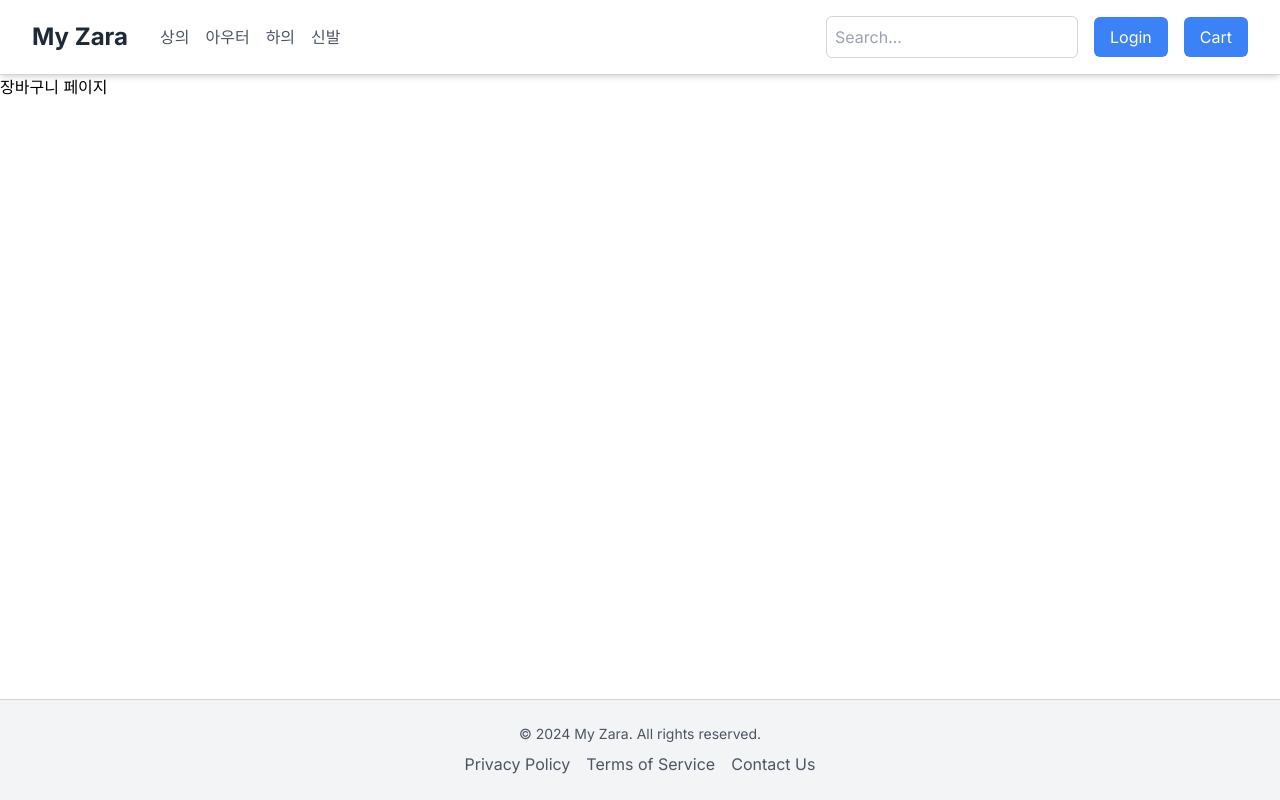
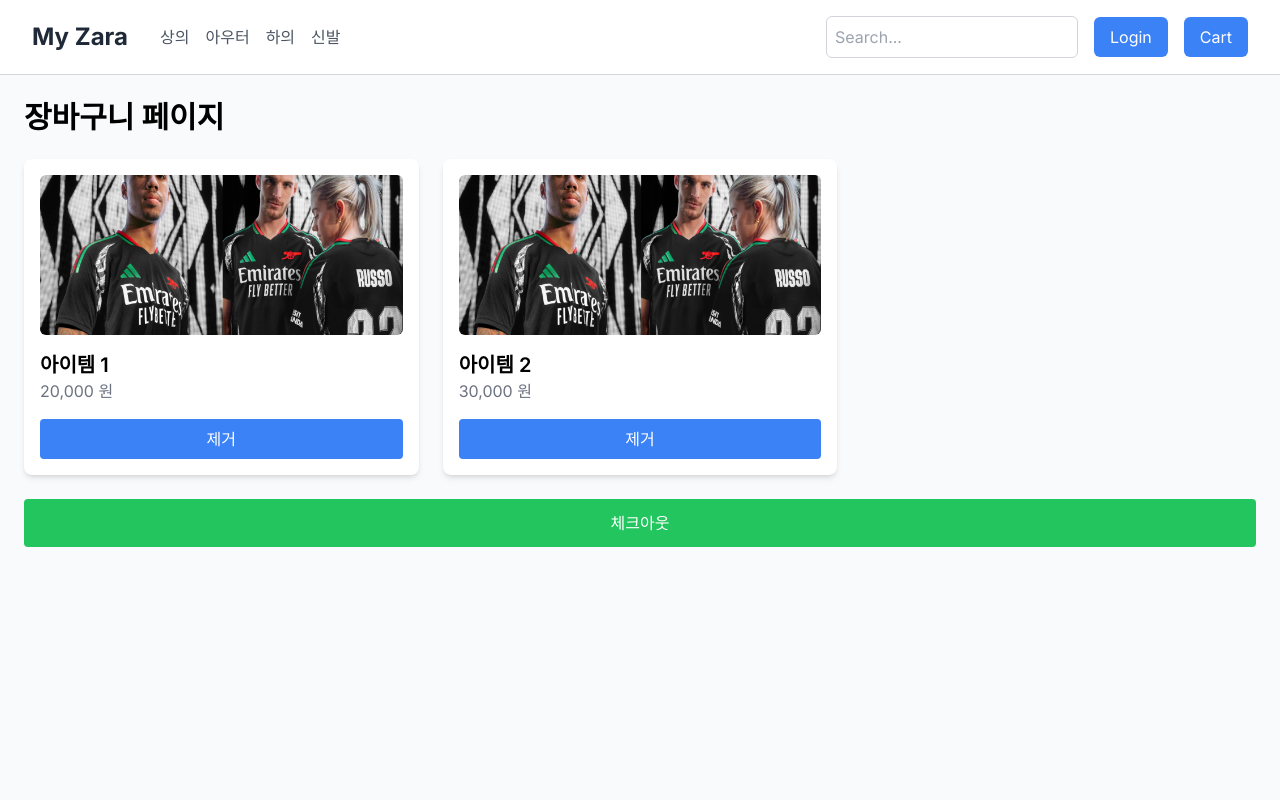
Before and after one commit to wnstndks/ShopProject, a Next.js app: page /Cart in a window 1280 px wide. Shown: the top 800 px of the page. Built offline with nearby package versions, Linux system fonts and the light colour scheme.

Commit message:
상의 페이지 라우팅

```diff
--- a/app/Cart/page.tsx
+++ b/app/Cart/page.tsx
@@ -1,5 +1,50 @@
-export default function Cart(){
-    return(
-        <div>장바구니 페이지</div>
-    )
+'use client'
+import { useState } from 'react';
+
+interface CartItem {
+    id: number;
+    name: string;
+    price: number;
+    image: string;
 }
+
+export default function Cart() {
+    const [cartItems, setCartItems] = useState<CartItem[]>([
+        // 예시 데이터
+        { id: 1, name: "아이템 1", price: 20000, image: "/img/arsenal.png" },
+        { id: 2, name: "아이템 2", price: 30000, image: "/img/arsenal.png" },
+    ]);
+
+    const handleCheckout = () => {
+        // 체크아웃 처리 로직
+        console.log('체크아웃 진행:', cartItems);
+    };
+
+    return (
+        <div className="p-6 bg-gray-50 min-h-screen">
+            <h1 className="text-3xl font-bold mb-6">장바구니 페이지</h1>
+            {cartItems.length === 0 ? (
+                <p className="text-lg">장바구니에 아이템이 없습니다.</p>
+            ) : (
+                <div className="grid grid-cols-1 sm:grid-cols-2 lg:grid-cols-3 gap-6">
+                    {cartItems.map((item) => (
+                        <div key={item.id} className="bg-white p-4 rounded-lg shadow-md hover:shadow-lg transition-shadow">
+                            <img src={item.image} alt={item.name} className="w-full h-40 object-cover rounded-md mb-4" />
+                            <h2 className="text-xl font-semibold">{item.name}</h2>
+                            <p className="text-gray-500">{item.price.toLocaleString()} 원</p>
+                            <button className="mt-4 w-full bg-blue-500 text-white rounded py-2 hover:bg-blue-600 transition-colors">
+                                제거
+                            </button>
+                        </div>
+                    ))}
+                </div>
+            )}
+            <button
+                onClick={handleCheckout}
+                className="mt-6 p-3 w-full bg-green-500 text-white rounded hover:bg-green-600 transition-colors"
+            >
+                체크아웃
+            </button>
+        </div>
+    );
+}
--- /dev/null
+++ b/app/Clothes/[id]/page.tsx
@@ -0,0 +1,29 @@
+export default function ClothesInfo() {
+    return (
+        <div className="p-6 bg-white shadow-md rounded-lg">
+            <h1 className="text-3xl font-bold mb-4">상품명</h1>
+            <img src="/images/product.jpg" alt="상품 이미지" className="w-full h-64 object-cover mb-4 rounded-md" />
+            <p className="text-lg text-gray-600 mb-2">상세 설명: 이 상품은 최고의 품질을 자랑합니다.</p>
+            <p className="text-2xl font-bold mb-4">가격: 20,000 원</p>
+            <div className="mb-4">
+                <label htmlFor="size" className="block mb-2">사이즈 선택:</label>
+                <select id="size" className="border rounded p-2">
+                    <option value="S">S</option>
+                    <option value="M">M</option>
+                    <option value="L">L</option>
+                </select>
+            </div>
+            <div className="mb-4">
+                <label htmlFor="quantity" className="block mb-2">수량:</label>
+                <input type="number" id="quantity" min="1" defaultValue="1" className="border rounded p-2 w-16" />
+            </div>
+            <button className="w-full bg-blue-500 text-white rounded py-2 hover:bg-blue-600 transition-colors">
+                장바구니에 추가
+            </button>
+            <div className="mt-6">
+                <h2 className="text-xl font-semibold mb-2">리뷰</h2>
+                <p className="text-gray-500">★★★★★ (4.5)</p>
+            </div>
+        </div>
+    );
+}
--- a/app/Clothes/page.tsx
+++ b/app/Clothes/page.tsx
@@ -1,11 +1,16 @@
-export default function Clothes(){
-    return(
+'use client';
+
+import Link from 'next/link';
+
+export default function Clothes() {
+    return (
         <div className="container mx-auto p-4">
             <h1 className="text-3xl font-bold mb-4">상의</h1>
             <div className="grid grid-cols-1 md:grid-cols-2 lg:grid-cols-3 gap-4">
                 {/* 상품 카드 예시 */}
                 {Array.from({ length: 9 }).map((_, index) => (
-                <div key={index} className="border rounded-lg p-4">
+                    <Link key={index} href={`Clothes/${index + 1}`} className="border rounded-lg p-4">
+                        <div>
                             <img
                                 src={`/images/shirt${index + 1}.jpg`}
                                 alt={`상의 ${index + 1}`}
@@ -14,8 +19,9 @@ export default function Clothes(){
                             <h2 className="text-lg font-semibold">상의 {index + 1}</h2>
                             <p className="text-gray-700">$39.99</p>
                         </div>
+                    </Link>
                 ))}
             </div>
         </div>
-    )
+    );
 }
--- a/app/components/ProductSlider.tsx
+++ b/app/components/ProductSlider.tsx
@@ -17,7 +17,14 @@ interface Product {
 const ProductCard: React.FC<{ product: Product }> = ({ product }) => (
   <div className="px-2">
     <div className="border rounded-lg overflow-hidden shadow-lg">
-      <Image src={product.image} alt={product.name} width={300} height={300} className="w-full h-48 object-cover" />
+      <Image
+        src={product.image}
+        alt={product.name}
+        width={500}
+        height={400}
+        className="w-full h-48 object-cover"
+        style={{ objectFit: 'cover' }} // 추가된 부분
+      />
       <div className="p-4">
         <h3 className="text-lg font-semibold">{product.name}</h3>
         <p className="text-gray-600">{product.price}원</p>
@@ -25,6 +32,7 @@ const ProductCard: React.FC<{ product: Product }> = ({ product }) => (
     </div>
   </div>
 );
+
 
 interface ProductSliderProps {
   title: string;
```
Lines whose indentation alone changed are shown as unchanged.
